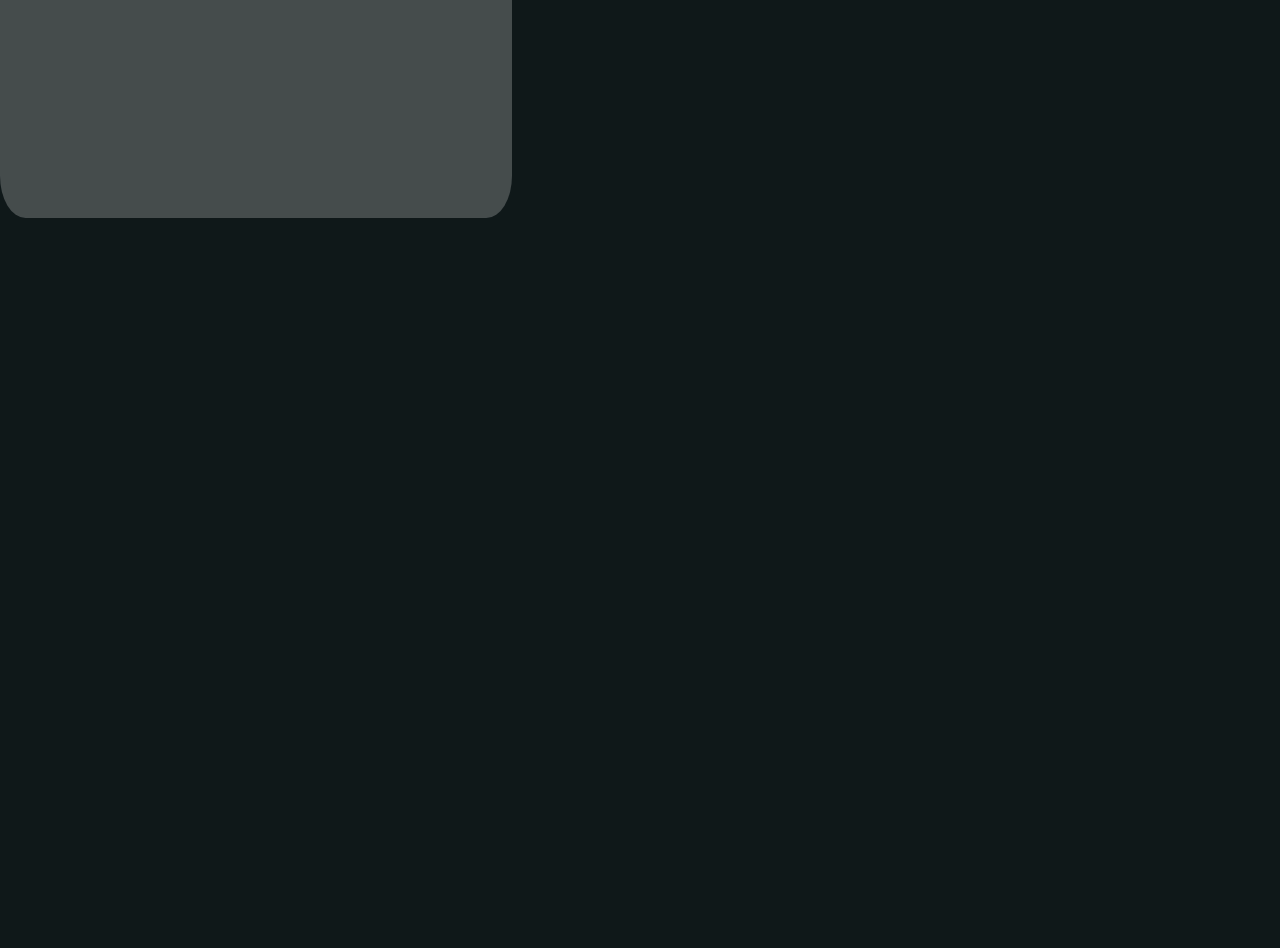
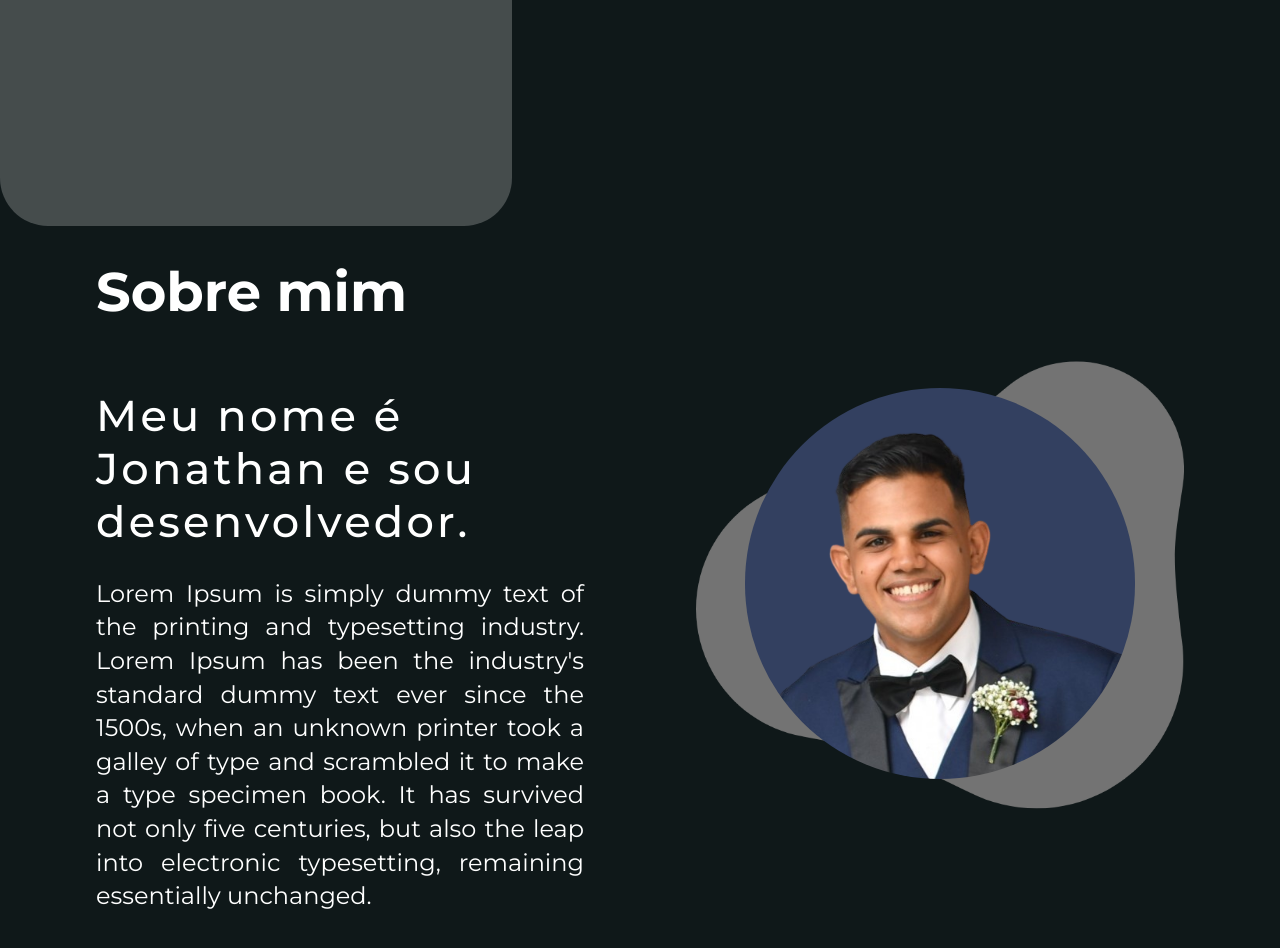
Before and after one commit to JottaCa/portfolio-jdev-freelancer, a plain HTML site: page index.html in a window 1280 px wide. Shown: the part 622-1570 px from the top of the page. Before the commit the page ends 840 px from the top, so only its background shows below. Drawn offline with Linux system fonts and the light colour scheme.

Commit message:
add section about

```diff
--- a/index.html
+++ b/index.html
@@ -23,6 +23,7 @@
     <link rel="stylesheet" href="./src/css/variables.css">
     <link rel="stylesheet" href="./src/css/global.css">
     <link rel="stylesheet" href="./src/css/hero.css">
+    <link rel="stylesheet" href="./src/css/about.css">
 
     <title>jDev Freelancer</title>
 </head>
@@ -60,6 +61,22 @@
                 </ul>
             </div>
         </section>
+
+        <section class="about" id="about">
+            <div class="about-me">
+                <h2 class="title">Sobre mim</h2>
+                <h3>Meu nome é Jonathan e sou desenvolvedor.</h3>
+                <p class="text">
+                    Lorem Ipsum is simply dummy text of the printing and typesetting industry. Lorem Ipsum has been the industry's standard dummy text ever since the 1500s, when an unknown printer took a galley of type and scrambled it to make a type specimen book. It has survived not only five centuries, but also the leap into electronic typesetting, remaining essentially unchanged.
+                </p>
+            </div>
+
+            <div class="picture">
+                <figure class="box-image profile-picture">
+                    <img src="./src/images/profile-picture.png" alt="Foto do Jonathan">
+                </figure>
+            </div>
+        </section>
     </main>
 </body>
 
--- /dev/null
+++ b/src/css/about.css
@@ -0,0 +1,61 @@
+.about {
+    display: flex;
+    padding: 5rem 6rem;
+
+    & .about-me {
+        width: 50%;
+        margin-right: 7rem;
+
+        & .title {
+            font-size: 3.4rem;
+            font-weight: 700;
+            margin-bottom: 4rem;
+        }
+
+        & h3 {
+            font-size: 2.7rem;
+            font-weight: 500;
+            letter-spacing: 0.2rem;
+            margin-bottom: 1.8rem;
+        }
+
+        & .text {
+            max-height: 370px;
+            font-size: 1.5rem;
+            line-height: 1.4;
+            text-align: justify;
+        }
+    }
+
+    & .picture {
+        width: 50%;
+        display: flex;
+        justify-content: center;
+        align-items: center;
+        position: relative;
+
+        & .box-image {
+            width: 80%;
+            max-width: 25rem;
+            z-index: 1;
+
+            & img {
+                border-radius: 50%;
+            }
+        }
+    }
+
+    & .picture::before {
+        content: '';
+        position: absolute;
+        background-image:
+        url("../images/abstract-element.png");
+        background-repeat: no-repeat;
+        background-position: center;
+        background-size: contain;
+        width: 100%;
+        height: 100%;
+        top: 0;
+        left: 0;
+    }
+}
--- a/src/css/global.css
+++ b/src/css/global.css
@@ -3,4 +3,5 @@ html {
     font-family: "Montserrat", sans-serif;
     background-color: var(--primary-color);
     color: var(--text-color);
+    scroll-behavior: smooth;
 }
--- a/src/css/hero.css
+++ b/src/css/hero.css
@@ -1,14 +1,14 @@
-.hero{
+.hero {
     height: 100vh;
     display: grid;
     grid: "container-logo header" 6rem
     "container-logo presentation"/
     40% 60%;
 
-    .header{
+    & .header {
         grid-area: header;
 
-        .menu {
+        & .menu {
             display: flex;
             justify-content: space-evenly;
             align-items: center;
@@ -16,29 +16,29 @@
             font-size: 1.8rem;
         }
 
-        .menu-item{
+        & .menu-item {
             padding: 1rem;
             border-radius: .5rem;
             transition: .3s ease-in-out;
         }
 
-        .menu-item:hover{
+        & .menu-item:hover {
             background-color: var(--secondary-color);
             transform: scale(1.1);
         }
     }
 
-    .container-logo{
+    .container-logo {
         grid-area: container-logo;
         background-color: #ffffff39;
         display: flex;
         justify-content: center;
         align-items: center;
-        height: 105%;
-        border-bottom-right-radius: 5%;
-        border-bottom-left-radius: 5%;
+        height: calc(100% + 3rem);
+        border-bottom-right-radius: 3rem;
+        border-bottom-left-radius: 3rem;
 
-        .box-image {
+        & .box-image {
             max-width: 19rem;
             max-height: 11rem;
             margin-left: 3rem;
@@ -46,34 +46,34 @@
         }
     }
 
-    .presentation{
+    .presentation {
         grid-area: presentation;
         display: flex;
         flex-direction: column;
         justify-content: center;
         margin: 0 auto;
 
-        .name{
+        & .name {
             font-size: 3rem;
             font-weight: 700;
         }
 
-        .profession {
+        & .profession {
             font-size: 2rem;
             margin-bottom: 10rem;
         }
 
-        .networks {
+        & .networks {
             display: flex;
             flex-direction: row;
             font-size: 3rem;
             gap: 1rem;
 
-            .icon{
+            & .icon {
                 transition: transform .3s ease-in-out;
             }
 
-            .icon:hover{
+            & .icon:hover {
                 color: var(--secondary-color);
 
             }
```
Also changed, not shown: src/images/profile-picture.png (added), 1 other file.
